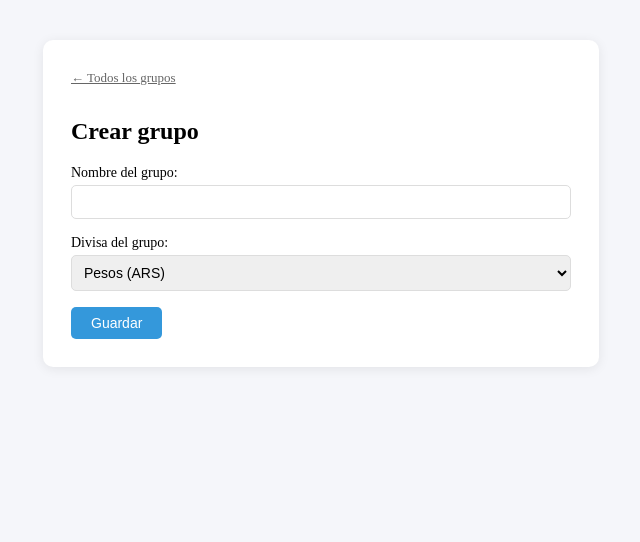
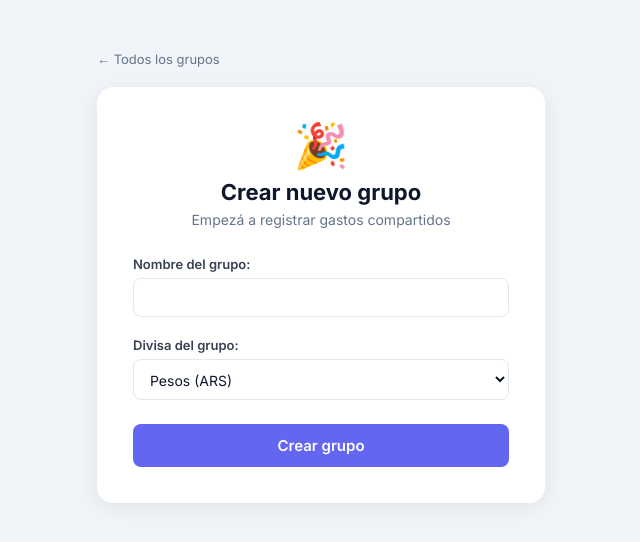
Before and after one commit to bautinca/prototipo-gestion-G11, a Django app: page /create-group/ in a window 1280 px wide. Shown: the top 542 px of the page, without its empty margins (319-959 px from the left). Run offline with Django 5.2, Linux system fonts and the light colour scheme.

Commit message:
feat: rediseño UI con Inter, cards y formulario de grupo mejorado
Co-Authored-By: Claude Sonnet 4.6 <noreply@anthropic.com>

```diff
--- a/groupExpenses/prototype/templates/prototype/group_form.html
+++ b/groupExpenses/prototype/templates/prototype/group_form.html
@@ -1,43 +1,68 @@
 {% extends 'main.html' %}
-
 {% block content %}
 <style>
-  body { background: #f5f6fa; }
-  .page { max-width: 500px; margin: 40px auto; background: white; border-radius: 10px; padding: 28px; box-shadow: 0 2px 12px rgba(0,0,0,0.08); }
-  .field { margin-bottom: 16px; }
-  label { display: block; font-size: 14px; font-weight: 500; margin-bottom: 4px; }
-  input[type=text], input[type=number], select { width: 100%; border: 1px solid #ddd; border-radius: 5px; padding: 8px; font-size: 14px; box-sizing: border-box; }
-  .error-msg { color: #e74c3c; font-size: 12px; margin-top: 4px; }
-  .btn { padding: 8px 20px; background: #3498db; color: white; border: none; border-radius: 5px; cursor: pointer; font-size: 14px; }
-  #exchange-rate-field { display: none; margin-bottom: 16px; }
+  .page { max-width: 480px; margin: 48px auto; padding: 0 16px; }
+  .back-link { display: inline-flex; align-items: center; gap: 6px; color: #64748b; font-size: 13px; margin-bottom: 20px; }
+  .back-link:hover { color: #6366f1; text-decoration: none; }
+  .card { background: white; border-radius: 16px; box-shadow: 0 4px 24px rgba(0,0,0,0.08); padding: 36px; }
+  .form-header { text-align: center; margin-bottom: 28px; }
+  .form-icon { font-size: 44px; margin-bottom: 12px; line-height: 1; }
+  .form-header h2 { font-size: 22px; font-weight: 700; color: #0f172a; margin: 0 0 6px; }
+  .form-header p { font-size: 14px; color: #64748b; margin: 0; }
+  .field { margin-bottom: 20px; }
+  label { display: block; font-size: 13px; font-weight: 600; color: #374151; margin-bottom: 6px; }
+  input[type=text], input[type=number], select {
+    width: 100%; border: 1.5px solid #e2e8f0; border-radius: 8px; padding: 10px 12px;
+    font-size: 14px; font-family: inherit; color: #0f172a; outline: none;
+    transition: border-color 0.2s, box-shadow 0.2s; background: white;
+  }
+  input[type=text]:focus, input[type=number]:focus, select:focus {
+    border-color: #6366f1; box-shadow: 0 0 0 3px rgba(99,102,241,0.1);
+  }
+  .error-msg { color: #ef4444; font-size: 12px; margin-top: 4px; }
+  .btn-submit { width: 100%; background: #6366f1; color: white; border: none; border-radius: 8px; padding: 12px; font-size: 15px; font-weight: 600; cursor: pointer; font-family: inherit; transition: background 0.2s; margin-top: 4px; }
+  .btn-submit:hover { background: #4f46e5; }
+  .exchange-box { background: #f8fafc; border: 1px solid #e2e8f0; border-radius: 8px; padding: 16px; margin-bottom: 20px; display: none; }
+  .exchange-box label { color: #374151; }
+  .exchange-preview { font-size: 12px; color: #6366f1; margin-top: 6px; font-weight: 500; }
+  .divider { border: none; border-top: 1px solid #f1f5f9; margin: 24px 0; }
 </style>
 
 <div class="page">
-  <a href="{% if group %}{% url 'group' group.id %}{% else %}{% url 'home' %}{% endif %}" style="color:#666;font-size:13px;display:inline-block;margin-bottom:12px;">← {% if group %}Volver al grupo{% else %}Todos los grupos{% endif %}</a>
-  <h2>{% if group %}Editar grupo{% else %}Crear grupo{% endif %}</h2>
+  <a href="{% if group %}{% url 'group' group.id %}{% else %}{% url 'home' %}{% endif %}" class="back-link">
+    ← {% if group %}Volver al grupo{% else %}Todos los grupos{% endif %}
+  </a>
+  <div class="card">
+    <div class="form-header">
+      <div class="form-icon">{% if group %}✏️{% else %}🎉{% endif %}</div>
+      <h2>{% if group %}Editar grupo{% else %}Crear nuevo grupo{% endif %}</h2>
+      <p>{% if group %}Modificá los datos del grupo{% else %}Empezá a registrar gastos compartidos{% endif %}</p>
+    </div>
     <form method="POST">
       {% csrf_token %}
       {% for field in form %}
       <div class="field">
         {{ field.label_tag }}
         {{ field }}
-      {% if field.errors %}
-        <div class="error-msg">{{ field.errors|join:", " }}</div>
-      {% endif %}
+        {% if field.errors %}<div class="error-msg">{{ field.errors|join:", " }}</div>{% endif %}
       </div>
       {% endfor %}
 
       {% if group %}
+      <hr class="divider">
       <input type="hidden" name="exchange_direction" id="exchange-direction" value="multiply"/>
-    <div id="exchange-rate-field" class="field" style="display:none;">
-      <label id="exchange-rate-label" for="exchange_rate"></label>
-      <input type="number" name="exchange_rate" id="exchange_rate" step="0.01" min="0" max="999999999.99" placeholder="Ej: 1000"/>
-      <div id="exchange-preview" style="font-size:12px;color:#3498db;margin-top:4px;"></div>
+      <div class="exchange-box" id="exchange-rate-field">
+        <label id="exchange-rate-label"></label>
+        <input type="number" name="exchange_rate" id="exchange_rate" step="0.01" min="0" max="999999999.99" placeholder="Ej: 1000" style="margin-top:6px;"/>
+        <div class="exchange-preview" id="exchange-preview"></div>
       </div>
       {% endif %}
 
-    <button type="submit" class="btn">Guardar</button>
+      <button type="submit" class="btn-submit">
+        {% if group %}Guardar cambios{% else %}Crear grupo{% endif %}
+      </button>
     </form>
+  </div>
 </div>
 
 {% if group %}
@@ -54,25 +79,16 @@ const totalAmount = {{ group.total }};
 
 function updateUI() {
   const newCurrency = currencySelect.value;
-  if (newCurrency === originalCurrency) {
-    rateField.style.display = 'none';
-    return;
-  }
-
+  if (newCurrency === originalCurrency) { rateField.style.display = 'none'; return; }
   rateField.style.display = 'block';
-
   const origStrong = (STRENGTH[originalCurrency] || 1) >= (STRENGTH[newCurrency] || 1);
-
   if (origStrong) {
-    // moneda original más fuerte: "1 original = X nueva" → multiplicar (ej: 100 USD * 1000 = 100.000 ARS)
-    rateLabel.textContent = `1 ${originalCurrency} = ¿cuántos ${newCurrency}? (para reconvertir el historial)`;
+    rateLabel.textContent = `1 ${originalCurrency} = ¿cuántos ${newCurrency}?`;
     directionInput.value = 'multiply';
   } else {
-    // moneda nueva más fuerte: "1 nueva = X original" → dividir (ej: 1000 ARS / 1000 = 1 USD)
-    rateLabel.textContent = `1 ${newCurrency} = ¿cuántos ${originalCurrency}? (para reconvertir el historial)`;
+    rateLabel.textContent = `1 ${newCurrency} = ¿cuántos ${originalCurrency}?`;
     directionInput.value = 'divide';
   }
-
   updatePreview();
 }
 
@@ -81,7 +97,7 @@ function updatePreview() {
   if (rate > 0 && totalAmount > 0) {
     const newCurrency = currencySelect.value;
     const converted = directionInput.value === 'divide' ? totalAmount / rate : totalAmount * rate;
-    preview.textContent = `Total actual: ${totalAmount} ${originalCurrency} → ${converted.toFixed(2)} ${newCurrency}`;
+    preview.textContent = `Total: ${totalAmount} ${originalCurrency} → ${converted.toFixed(2)} ${newCurrency}`;
   } else {
     preview.textContent = '';
   }
--- a/groupExpenses/templates/main.html
+++ b/groupExpenses/templates/main.html
@@ -1,25 +1,31 @@
 <!DOCTYPE html>
-<html>
+<html lang="es">
 <head>
   <meta charset="utf-8">
   <meta http-equiv="X-UA-Compatible" content="IE=edge">
   <title>Group Expenses</title>
   <meta name="viewport" content="width=device-width, initial-scale=1">
+  <link rel="preconnect" href="https://fonts.googleapis.com">
+  <link rel="preconnect" href="https://fonts.gstatic.com" crossorigin>
+  <link href="https://fonts.googleapis.com/css2?family=Inter:wght@400;500;600;700&display=swap" rel="stylesheet">
+  <script src="https://cdn.jsdelivr.net/npm/chart.js@4.4.0/dist/chart.umd.min.js"></script>
+  <style>
+    *, *::before, *::after { box-sizing: border-box; }
+    body { margin: 0; font-family: 'Inter', system-ui, sans-serif; background: #f1f5f9; color: #0f172a; }
+    a { color: #6366f1; text-decoration: none; }
+    a:hover { text-decoration: underline; }
+  </style>
 </head>
-
 <body>
   {% if messages %}
-  <div style="max-width:680px;margin:16px auto 0;padding:0 16px;">
+  <div style="max-width:720px;margin:16px auto 0;padding:0 16px;">
     {% for message in messages %}
-    <div style="background:#e74c3c;color:white;padding:10px 16px;border-radius:6px;margin-bottom:8px;font-size:14px;">
+    <div style="background:#fef2f2;border:1px solid #fecaca;color:#dc2626;padding:12px 16px;border-radius:8px;margin-bottom:8px;font-size:14px;font-weight:500;">
       {{ message }}
     </div>
     {% endfor %}
   </div>
   {% endif %}
-  {% block content %}
-
-  {% endblock %}
+  {% block content %}{% endblock %}
 </body>
-
 </html>
```
Also changed, not shown: groupExpenses/prototype/templates/prototype/home.html (+35 -18 lines). Lines whose indentation alone changed are shown as unchanged.
